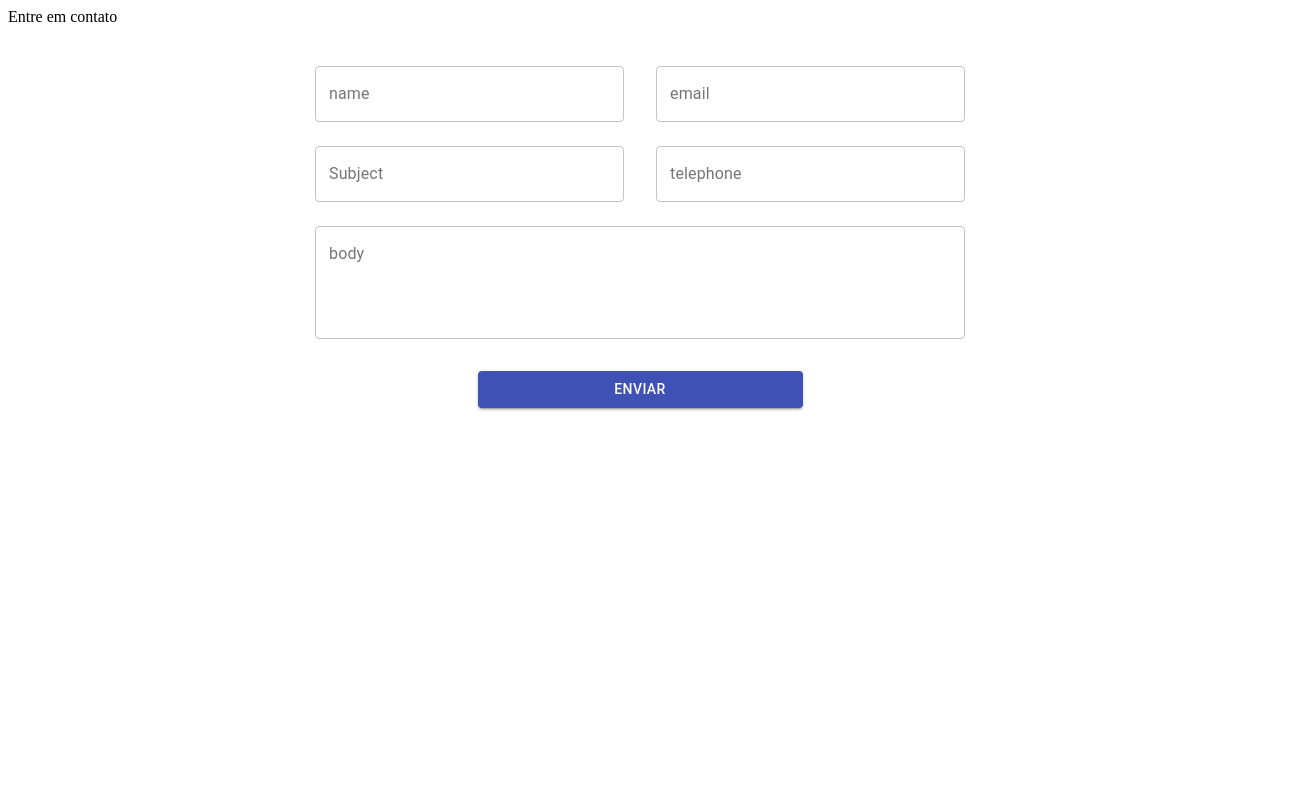
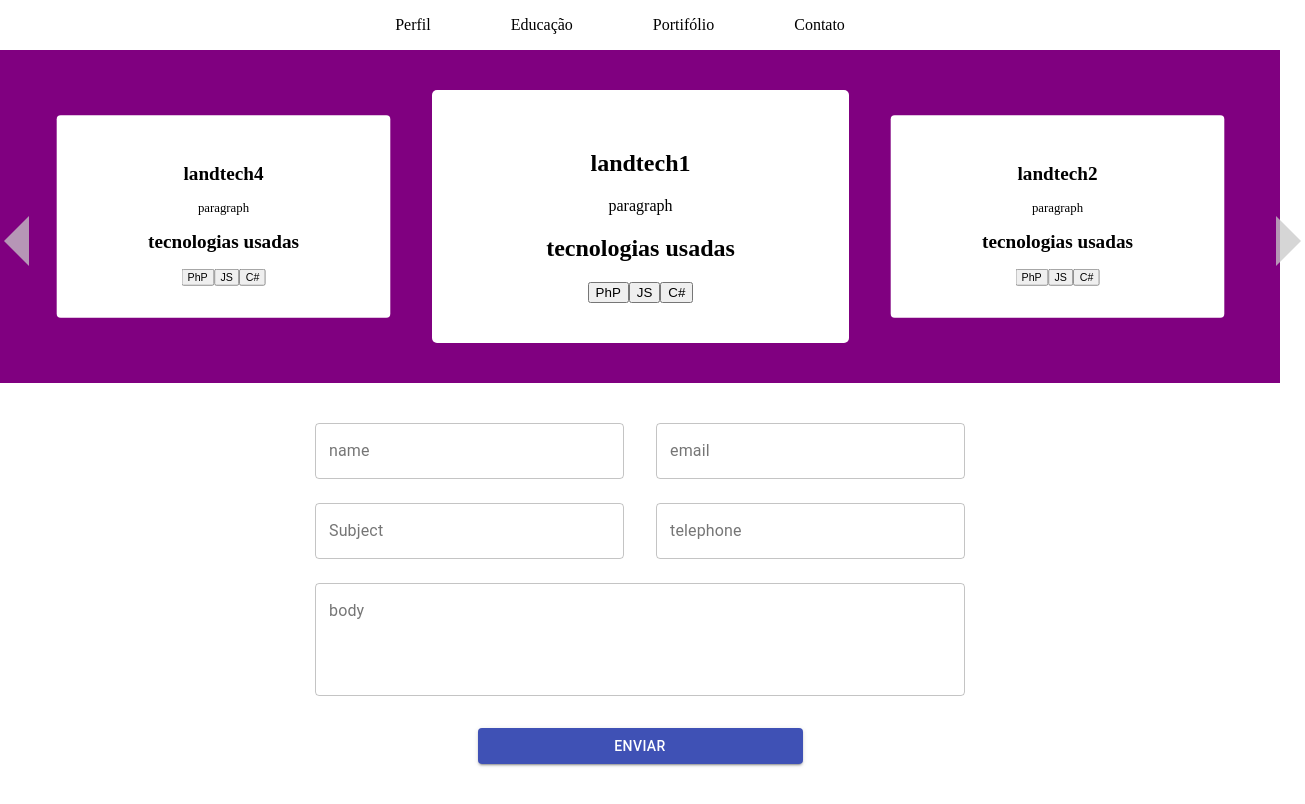
Before and after one commit to PacLeonardo97/portfolio, a Next.js app: page / in a window 1280 px wide. Shown: the whole page, 1305 px wide, since content can reach past the window. Built offline with nearby package versions, Linux system fonts and the light colour scheme.

Commit message:
feat(/portifolio) feito slick

```diff
--- /dev/null
+++ b/components/Header/index.js
@@ -0,0 +1,16 @@
+import { Head } from './styles';
+
+const Header = () => {
+    return (
+        <Head>
+            <ul>
+                <li>Perfil</li>
+                <li>Educação</li>
+                <li>Portifólio</li>
+                <li>Contato</li>
+            </ul>
+        </Head>
+    )
+}
+
+export default Header;
--- /dev/null
+++ b/components/Header/styles.js
@@ -0,0 +1,13 @@
+import styled from 'styled-components';
+
+export const Head = styled.header`
+    ul {
+        display: flex;
+        justify-content: center;
+
+        li {
+            list-style-type: none;
+            padding-right: 80px;
+        }
+    }
+`;
--- /dev/null
+++ b/components/Slick/index.js
@@ -0,0 +1,80 @@
+import Slider from "react-slick";
+import Head from "next/head";
+import { Container, Tecnology } from "./styles";
+
+const slick = () => {
+  const settings = {
+    speed: 500,
+    slidesToShow: 3,
+    slidesToScroll: 1,
+    arrow: true,
+    centerMode: true,
+    centerPadding: '15px',
+  };
+
+  return (
+    <Container>
+      <Head>
+        <link
+          rel="stylesheet"
+          type="text/css"
+          charset="UTF-8"
+          href="https://cdnjs.cloudflare.com/ajax/libs/slick-carousel/1.6.0/slick.min.css"
+        />
+        <link
+          rel="stylesheet"
+          type="text/css"
+          href="https://cdnjs.cloudflare.com/ajax/libs/slick-carousel/1.6.0/slick-theme.min.css"
+        />
+      </Head>
+      <Slider {...settings}>
+        <div style={{width: '400px'}}>
+          <img />
+          <h1>landtech1</h1>
+          <p>paragraph</p>
+          <h2>tecnologias usadas</h2>
+          <Tecnology>
+            <button>PhP</button>
+            <button>JS</button>
+            <button>C#</button>
+          </Tecnology>
+        </div>
+        <div style={{width: '400px'}}>
+          <img />
+          <h1>landtech2</h1>
+          <p>paragraph</p>
+          <h2>tecnologias usadas</h2>
+          <Tecnology>
+            <button>PhP</button>
+            <button>JS</button>
+            <button>C#</button>
+          </Tecnology>
+        </div>
+        <div style={{ width: '400px'}}>
+          <img />
+          <h1>landtech3</h1>
+          <p>paragraph</p>
+          <h2>tecnologias usadas</h2>
+          <Tecnology>
+            <button>PhP</button>
+            <button>JS</button>
+            <button>C#</button>
+          </Tecnology>
+        </div>
+        <div style={{ width: '400px'}}>
+          <img />
+          <h1>landtech4</h1>
+          <p>paragraph</p>
+          <h2>tecnologias usadas</h2>
+          <Tecnology>
+            <button>PhP</button>
+            <button>JS</button>
+            <button>C#</button>
+          </Tecnology>
+        </div>
+      </Slider>
+    </Container>
+  );
+};
+
+export default slick;
--- /dev/null
+++ b/components/Slick/styles.js
@@ -0,0 +1,73 @@
+import styled from "styled-components";
+
+export const Container = styled.section`
+  background-color: purple;
+  padding: 40px 0px;
+  .slick-slider.slick-initialized {
+    /* display: flex; */
+    text-align: center;
+  }
+
+  .slick-slide {
+    background: #fff;
+    padding: 40px 0px;
+    border-radius: 5px;
+  }
+
+  .slick-center {
+    z-index: 3;
+  }
+
+  .slick-slide:not(.slick-center) {
+    transform: scale(0.8);
+    transition:  0.4s ease-in-out;
+  }
+
+  /* .slick-current  div {
+    background: red;
+    transform: translateX(-40%) scale(0.8) !important;
+    z-index: -4;
+    opacity: 0.7;
+  } */
+
+  .slick-current {
+    transform: none;
+  }
+
+  .slick-arrow {
+    height: 58px;
+    width: 58px;
+    z-index: 1;
+
+    &::before {
+      content: "";
+      display: inline-block;
+      background: none;
+      border: none;
+      box-shadow: inset 3px -3px 0 0px #fff;
+      border-width: 0 0 5px 5px;
+      transition: 0.2s;
+      padding: 0;
+      position: absolute;
+      transform: rotate(0deg);
+    }
+  }
+
+  .slick-prev::before {
+    border-top: 25px solid transparent;
+    border-bottom: 25px solid transparent;
+    border-right: 25px solid #c9c9c9;
+  }
+
+  .slick-next::before {
+    border-top: 25px solid transparent;
+    border-bottom: 25px solid transparent;
+    border-left: 25px solid #c9c9c9;
+  }
+  .slick-current {
+    display: flex;
+    justify-content: center;
+  }
+`;
+
+export const Tecnology = styled.div``;
--- /dev/null
+++ b/components/index.js
@@ -0,0 +1,4 @@
+import Header from './Header';
+import Slick from './Slick';
+
+export { Header, Slick }
--- a/package.json
+++ b/package.json
@@ -13,6 +13,9 @@
     "next": "10.0.9",
     "nodemailer": "^6.5.0",
     "react": "17.0.2",
-    "react-dom": "17.0.2"
+    "react-dom": "17.0.2",
+    "react-icons": "^4.2.0",
+    "react-slick": "^0.28.1",
+    "styled-components": "^5.2.3"
   }
 }
--- /dev/null
+++ b/pages/_app.js
@@ -0,0 +1,26 @@
+import { createGlobalStyle, ThemeProvider } from 'styled-components'
+
+const GlobalStyle = createGlobalStyle`
+  body {
+    margin: 0;
+    padding: 0;
+    box-sizing: border-box;
+  }
+`
+
+const theme = {
+  colors: {
+    primary: '#0070f3',
+  },
+}
+
+export default function App({ Component, pageProps }) {
+  return (
+    <>
+      <GlobalStyle />
+      <ThemeProvider theme={theme}>
+        <Component {...pageProps} />
+      </ThemeProvider>
+    </>
+  )
+}
--- /dev/null
+++ b/pages/_document.js
@@ -0,0 +1,30 @@
+import Document from 'next/document'
+import { ServerStyleSheet } from 'styled-components'
+
+export default class MyDocument extends Document {
+  static async getInitialProps(ctx) {
+    const sheet = new ServerStyleSheet()
+    const originalRenderPage = ctx.renderPage
+
+    try {
+      ctx.renderPage = () =>
+        originalRenderPage({
+          enhanceApp: (App) => (props) =>
+            sheet.collectStyles(<App {...props} />),
+        })
+
+      const initialProps = await Document.getInitialProps(ctx)
+      return {
+        ...initialProps,
+        styles: (
+          <>
+            {initialProps.styles}
+            {sheet.getStyleElement()}
+          </>
+        ),
+      }
+    } finally {
+      sheet.seal()
+    }
+  }
+}
--- a/pages/index.js
+++ b/pages/index.js
@@ -1,5 +1,6 @@
 import { useState } from 'react';
 import { TextField, Button } from "@material-ui/core";
+import { Header, Slick } from '../components';
 import axios from 'axios';
 
 const Home = () => {
@@ -26,7 +27,9 @@ const Home = () => {
 
   return (
     <>
-      <div>Entre em contato</div>
+      <Header />
+      <Slick />
+
       <form onSubmit={onSubmit} style={{ width: "650px", margin: '40px auto', textAlign: 'center' }}>
         <div style={{ marginBottom: "24px", display: "flex" }}>
           <div style={{ width: "50%", marginRight: "32px" }}>
```
Also changed, not shown: 1 other file (tests, documents, lock files or other folders).
